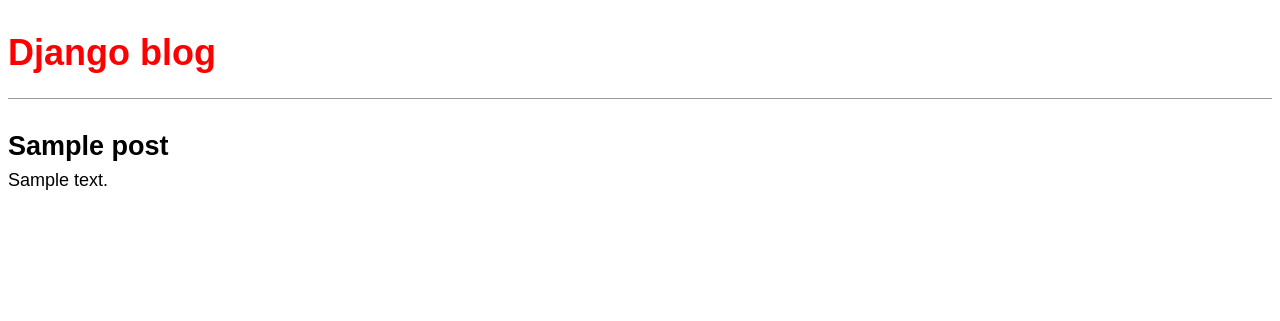
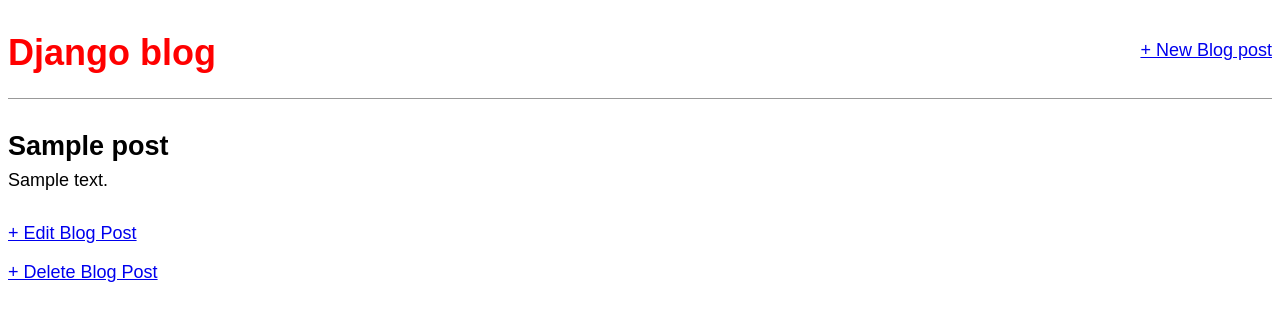
Before and after one commit to SujoyPaul0/django-beginner, a Django app: page /post/1/ in a window 1280 px wide. Shown: the top 321 px of the page. Run offline with Django 5.2, Linux system fonts and the light colour scheme; tables that the repository leaves empty hold one stand-in row (values such as "Sample post").

Commit message:
add delete method

```diff
--- a/blog/blog/urls.py
+++ b/blog/blog/urls.py
@@ -1,7 +1,10 @@
 from django.urls import path
-from .views import post_list, post_detail
+from .views import (BlogListView, BlogDetailView, BlogCreateView, BlogUpdateView, BlogDeleteView,)
 
 urlpatterns = [
-    path("post/<int:pk>/", post_detail, name="post_detail"),
-    path("", post_list, name="home"),
+    path("post/new/", BlogCreateView.as_view(), name="post_new"),
+    path("post/<int:pk>/", BlogDetailView.as_view(), name="post_detail"),
+    path("post/<int:pk>/edit/", BlogUpdateView.as_view(), name="post_edit"),
+    path("post<int:pk>/delete/", BlogDeleteView.as_view(), name="post_delete"),
+    path("", BlogListView.as_view(), name="home"),
 ]
--- a/blog/blog/views.py
+++ b/blog/blog/views.py
@@ -1,11 +1,28 @@
-from django.shortcuts import render, get_object_or_404
+from django.views.generic import ListView, DetailView
+from django.views.generic.edit import CreateView, UpdateView, DeleteView
+from django.urls import reverse_lazy
+
 from .models import Post
 
-# Create your views here.
-def post_list(request):
-    posts = Post.objects.all()
-    return render(request, 'home.html', {'posts': posts})
+class BlogListView(ListView):
+    model = Post
+    template_name = "home.html"
 
-def post_detail(request, pk):
-    post = get_object_or_404(Post, pk = pk)
-    return render(request, "post_detail.html", {"post": post})
+class BlogDetailView(DetailView):
+    model = Post
+    template_name = "post_detail.html"
+
+class BlogCreateView(CreateView):
+    model = Post
+    template_name = "post_new.html"
+    fields = ["title", "author", "body"]
+
+class BlogUpdateView(UpdateView):
+    model = Post
+    template_name = "post_edit.html"
+    fields = ["title", "body"]
+
+class BlogDeleteView(DeleteView):
+    model = Post
+    template_name = "post_delete.html"
+    success_url = reverse_lazy("home")
--- a/blog/templates/base.html
+++ b/blog/templates/base.html
@@ -10,13 +10,17 @@
     <link rel="stylesheet" href="{% static 'css/base.css' %}">
 </head>
 <body>
-    <header>
-        <h1><a href="{% url 'home' %}">Django blog</a></h1>
-    </header>
     <div>
+        <header>
+            <div class="nav-left">
+                <h1><a href="{% url 'home' %}">Django blog</a></h1>
+            </div>
+            <div class="nav-right">
+                <a href="{% url 'post_new' %}">+ New Blog post</a>
+            </div>
+        </header>
         {% block content %}
         {% endblock content %}
     </div>
-
 </body>
 </html>
--- a/blog/templates/home.html
+++ b/blog/templates/home.html
@@ -1,6 +1,6 @@
 {% extends "base.html" %}
 {% block content %}
-{% for post in posts %}
+{% for post in post_list %}
 <div class="post-entry">
     <h2>
         <a href="{{ post.get_absolute_url }}">{{ post.title }}</a>
--- a/blog/templates/post_detail.html
+++ b/blog/templates/post_detail.html
@@ -5,4 +5,8 @@
     <h2>{{ post.title }}</h2>
     <p>{{ post.body }}</p>
 </div>
+<div>
+    <p><a href="{% url 'post_edit' post.pk %}">+ Edit Blog Post</a></p>
+    <p><a href="{% url 'post_delete' post.pk %}">+ Delete Blog Post</a></p>
+</div>
 {% endblock content %}
```
Also changed, not shown: blog/templates/post_delete.html (added, +9 -0 lines), blog/templates/post_edit.html (added, +9 -0 lines), blog/templates/post_new.html (added, +9 -0 lines).
